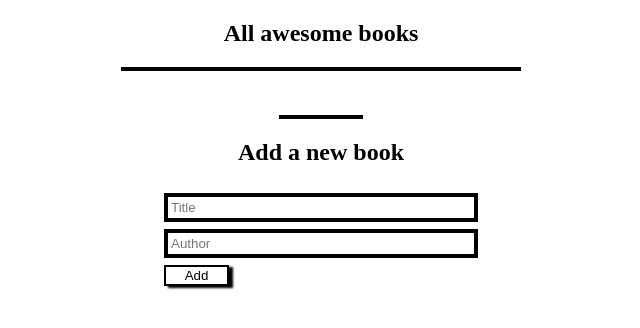
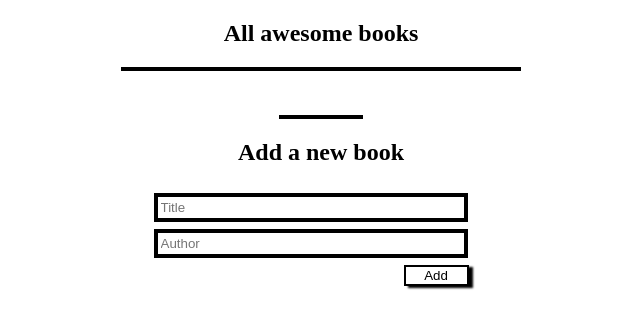
Before and after one commit to franklinben23/awesome-books, a plain HTML site: page index.html in a window 1280 px wide. Shown: the whole page, without its empty margins (319-959 px from the left). Drawn offline with Linux system fonts and the light colour scheme.

Commit message:
Fix button alignment

```diff
--- a/style.css
+++ b/style.css
@@ -6,7 +6,7 @@ main {
 
 .inpt {
   display: block;
-  align-self: center;
+  margin-left: 250px;
 }
 
 .form {
@@ -23,8 +23,7 @@ main {
 }
 
 .button {
-  align-self: flex-end;
-  margin-right: 50px;
+  margin-right: 20px;
   background-color: white;
   width: 65px;
   border: black 2px solid;
```
